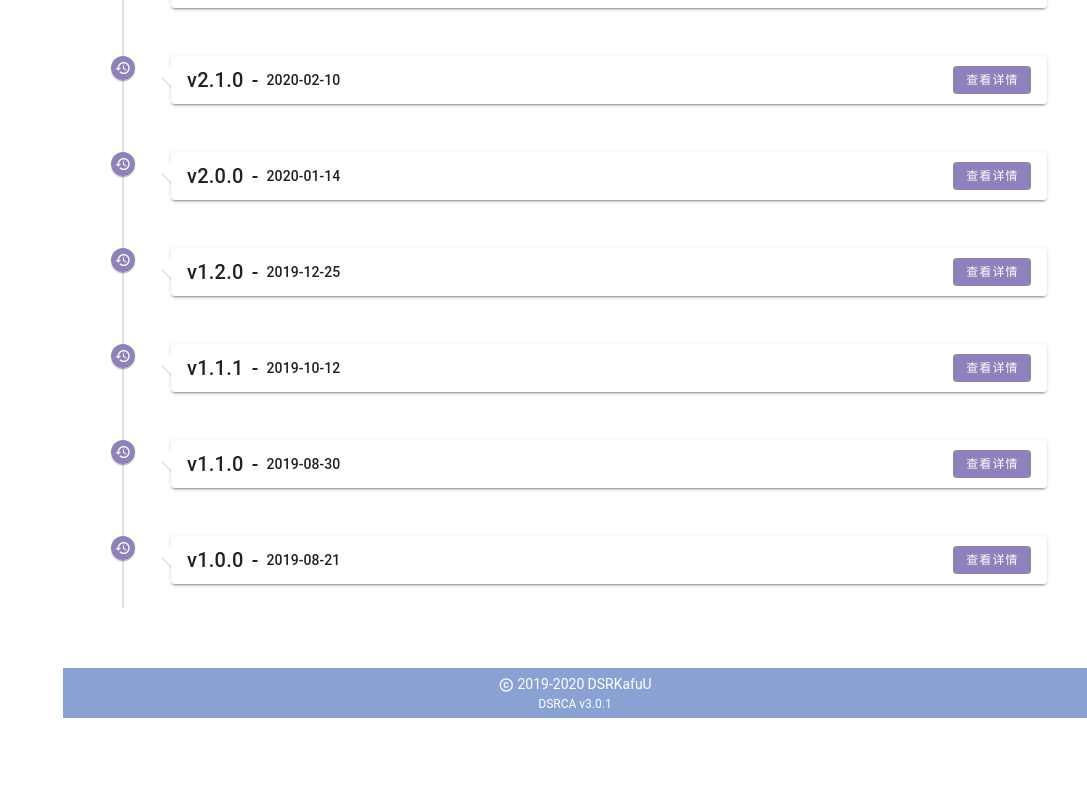
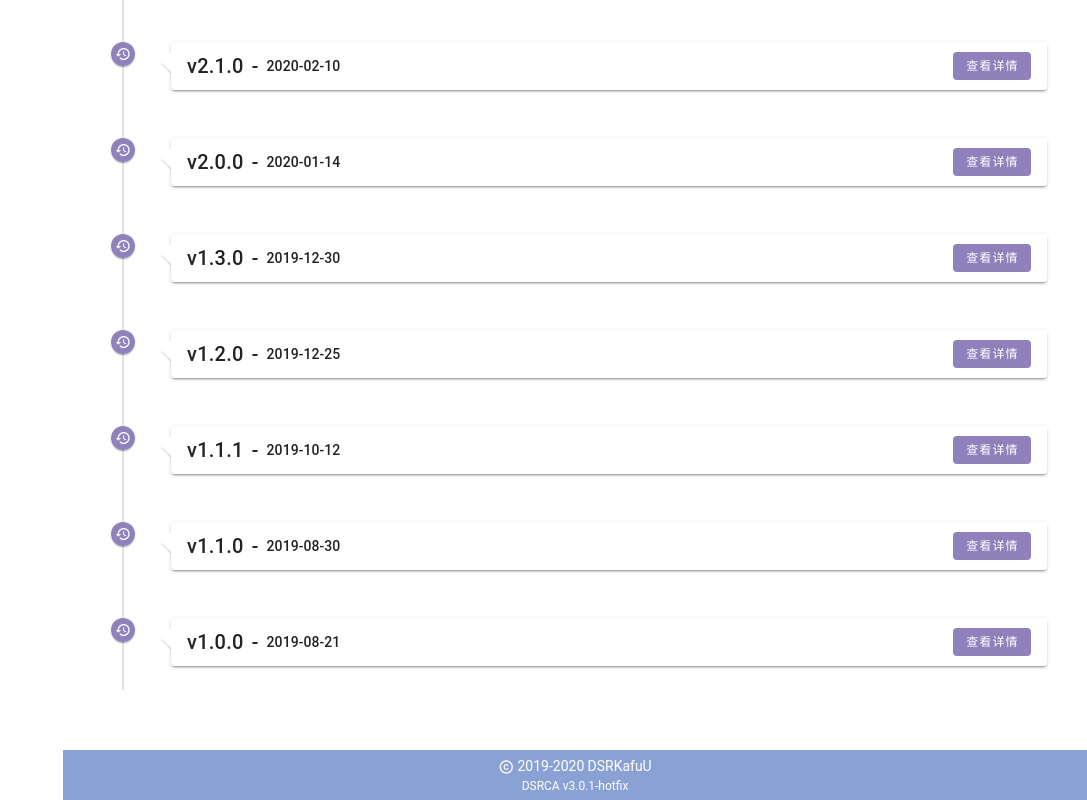
Before and after one commit to dsrkafuu/dsr-tools, a Vue app: page /about/changelog in a window 1280 px wide. Shown: the part 835-1635 px from the top of the page, without its empty margins (193-1280 px from the left). Before the commit the page ends 1553 px from the top, so only its background shows below. Built offline with nearby package versions, Linux system fonts and the light colour scheme.

Commit message:
Data cache time hotfix

```diff
--- a/src/assets/changelog.js
+++ b/src/assets/changelog.js
@@ -1,4 +1,11 @@
 export default [
+  {
+    version: 'v3.0.1-hotfix',
+    date: '2020-07-14',
+    logs: ['修复缓存时间记录错误的问题'],
+    active: true,
+    latest: true,
+  },
   {
     version: 'v3.0.1',
     date: '2020-07-14',
@@ -10,8 +17,7 @@ export default [
       '修复 SEO Tags',
       '修复关于页面列表样式',
     ],
-    active: true,
-    latest: true,
+    active: false,
   },
   {
     version: 'v3.0.0',
@@ -36,7 +42,7 @@ export default [
   {
     version: 'v2.3.0',
     date: '2020-03-28',
-    logs: ['考虑稳定性原因对服务器进行迁移', '全站样式更新', '狩猎车添加 4.0 车数据'],
+    logs: ['考虑稳定性原因对服务器进行迁移', '全站样式更新', '狩猎车添加 4.0 车数据', '移除关于页面'],
     active: false,
   },
   {
@@ -64,6 +70,12 @@ export default [
     active: false,
   },
   {
+    version: 'v1.3.0',
+    date: '2019-12-30',
+    logs: ['添加关于页面'],
+    active: false,
+  },
+  {
     version: 'v1.2.0',
     date: '2019-12-25',
     logs: ['添加截图存档模块', '主页背景图片更新'],
--- a/src/views/game/FFXIV.vue
+++ b/src/views/game/FFXIV.vue
@@ -113,13 +113,17 @@ export default {
         const response = await axios.get(CDN('./ffxiv/cn-hunting.json'));
         if (response.status === 200) {
           const res = response.data;
+          // Update time
           this.lastUpdate = new Date(res.lastUpdate);
+          storage.setSS('dsrca_ffxiv-last-update', this.lastUpdate.getTime());
+          // Data
           for (let area in res.huntingData) {
             let areaData = res.huntingData[area];
             this.data.push(areaData);
           }
+          storage.setSS('dsrca_ffxiv-cache', JSON.stringify(this.data));
+          console.log('[DSRCA] Latest data loaded');
           this.loading = false;
-          storage.setSS('dsrca_ffxiv-cache', JSON.stringify(this.data));
         } else {
           throw new Error('Response wrong status');
         }
@@ -136,9 +140,12 @@ export default {
     },
   },
   mounted() {
+    const cacheDate = storage.getSS('dsrca_ffxiv-last-update');
     const cacheData = storage.getSS('dsrca_ffxiv-cache');
-    if (cacheData) {
+    if (cacheDate && cacheData) {
+      this.lastUpdate = new Date(Number.parseInt(cacheDate));
       this.data = JSON.parse(cacheData);
+      console.log('[DSRCA] Data cache loaded');
       this.loading = false;
     } else {
       this.fetchData();
```
